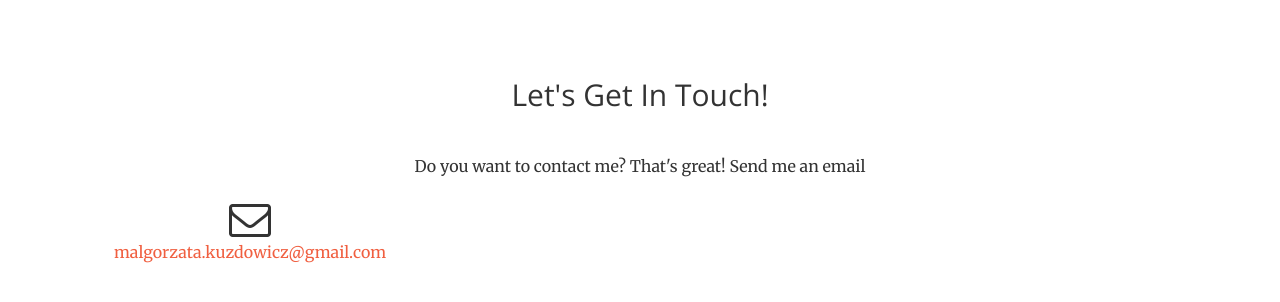
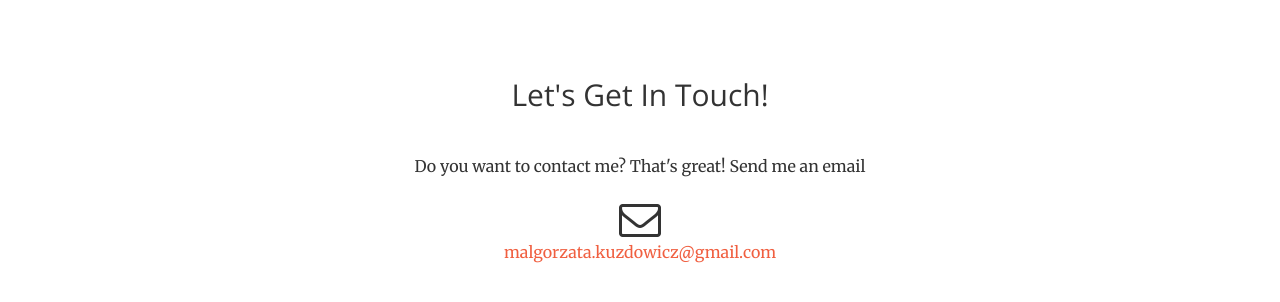
Before and after one commit to gochak/gochak.github.io, a plain HTML site: page Photography.html in a window 1280 px wide. Shown: the part 1401-1703 px from the top of the page. Drawn offline with nearby package versions, Linux system fonts and the light colour scheme.

Commit message:
Update Photography.html

```diff
--- a/Photography.html
+++ b/Photography.html
@@ -224,7 +224,7 @@
                     <p>Do you want to contact me? That's great! Send me an email</p>
                 </div>
 
-                <div class="col-lg-4 text-center">
+                <div class="col-lg-12 text-center">
                     <i class="fa fa-envelope-o fa-3x sr-contact"></i>
                     <p><a>malgorzata.kuzdowicz@gmail.com</a></p>
                 </div>
```
